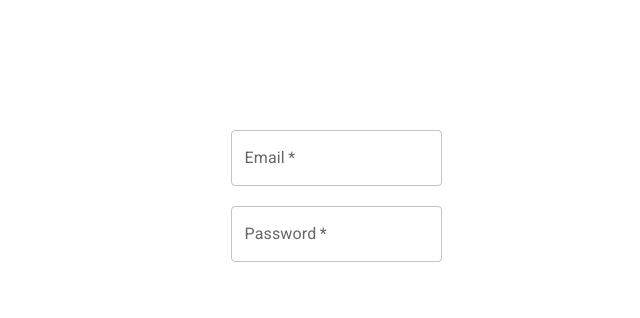
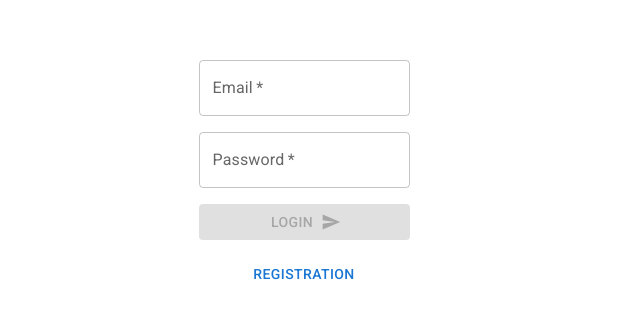
Before and after one commit to HarryGor128/canine-shelter-dog-web, a Next.js app: page /Login in a window 1280 px wide. Shown: the part 212-530 px from the top of the page, without its empty margins (312-952 px from the left). Built offline with nearby package versions, Linux system fonts and the light colour scheme.

Commit message:
[Function] Login account

```diff
--- a/app/Login/page.tsx
+++ b/app/Login/page.tsx
@@ -1,35 +1,66 @@
 'use client';
-import { useState } from 'react';
+import { useContext, useState } from 'react';
 import LoginInfo from '../../components/type/LoginInfo';
-import { Box } from '@mui/material';
+import { Box, Stack } from '@mui/material';
 import TextInput from '../../components/components/common/TextInput/TextInput';
 import useWindowSize from '../../components/hook/common/useWindowSize';
+import Button from '../../components/components/common/Button/Button';
+import { Send } from '@mui/icons-material';
+import authServices from '../../components/services/authServices';
+import AppSnackBarContext from '../../components/components/common/AppSnackBar/context/AppSnackBarContext';
+import { useRouter } from 'next/navigation';
 
 const Login = () => {
     const [loginInfo, setLoginInfo] = useState<LoginInfo>(new LoginInfo());
+    const [isSubmitting, setIsSubmitting] = useState<boolean>(false);
+    const router = useRouter();
+
+    const { setIsOpen, setMsg, setType } = useContext(AppSnackBarContext);
 
     const { width, height } = useWindowSize();
 
     const onInput = (text: string, key: keyof LoginInfo) => {
         setLoginInfo((prev) => {
-            return { [key]: text, ...prev };
+            return { ...prev, [key]: text };
         });
     };
 
-    const onPressLogin = () => {};
+    const onPressLogin = async () => {
+        setIsSubmitting(true);
+
+        if (loginInfo.email && loginInfo.password) {
+            const result = await authServices.login(loginInfo);
+            if (result.result) {
+                router.back();
+            } else {
+                setMsg(result.msg);
+                setType('error');
+                setIsOpen(true);
+            }
+        } else {
+            setMsg('Error');
+            setType('error');
+            setIsOpen(true);
+        }
+    };
+
+    const onPressReg = () => {
+        router.replace('/Registration');
+    };
 
     return (
         <Box
             component='form'
             autoComplete='off'
             noValidate
-            height={height}
-            width={width}
+            height={height * 0.95}
+            width={width * 0.95}
             display={'flex'}
             flexDirection={'column'}
             justifyContent={'center'}
             alignItems={'center'}
         >
+            <Stack direction={'column'} spacing={2}>
                 <TextInput
                     label={'Email'}
                     placeHolder={'Email'}
@@ -37,7 +68,7 @@ const Login = () => {
                         onInput(text, 'email');
                     }}
                     isRequired
-                style={{ margin: '10px 0' }}
+                    error={isSubmitting && !loginInfo.email}
                 />
                 <TextInput
                     label={'Password'}
@@ -46,8 +77,24 @@ const Login = () => {
                         onInput(text, 'password');
                     }}
                     isRequired
-                style={{ margin: '10px 0' }}
+                    error={isSubmitting && !loginInfo.password}
                 />
+                <Button
+                    onPress={() => {
+                        onPressLogin();
+                    }}
+                    text={'Login'}
+                    endIcon={<Send />}
+                    disabled={!loginInfo.email || !loginInfo.password}
+                />
+                <Button
+                    onPress={() => {
+                        onPressReg();
+                    }}
+                    text={'Registration'}
+                    variant={'text'}
+                />
+            </Stack>
         </Box>
     );
 };
--- /dev/null
+++ b/app/Registration/page.tsx
@@ -0,0 +1,5 @@
+const Registration = () => {
+    return <></>;
+};
+
+export default Registration;
--- a/app/layout.tsx
+++ b/app/layout.tsx
@@ -6,6 +6,7 @@ import '@fontsource/roboto/300.css';
 import '@fontsource/roboto/400.css';
 import '@fontsource/roboto/500.css';
 import '@fontsource/roboto/700.css';
+import AppSnackBar from '../components/components/common/AppSnackBar/AppSnackBar';
 
 const inter = Inter({ subsets: ['latin'] });
 
@@ -23,7 +24,9 @@ export default function RootLayout({
         <html lang='en'>
             <body className={inter.className}>
                 <AppProvider>
-                    <HookProvider>{children}</HookProvider>
+                    <HookProvider>
+                        <AppSnackBar>{children}</AppSnackBar>
+                    </HookProvider>
                 </AppProvider>
             </body>
         </html>
--- /dev/null
+++ b/components/components/common/AppSnackBar/AppSnackBar.tsx
@@ -0,0 +1,51 @@
+'use client';
+
+import { Alert, AlertColor, Snackbar } from '@mui/material';
+import { ReactNode, useState } from 'react';
+import AppSnackBarContext, {
+    AppSnackBarContextType,
+} from './context/AppSnackBarContext';
+
+interface Props {
+    children: ReactNode;
+}
+
+const AppSnackBar = ({ children }: Props) => {
+    const [isOpen, setIsOpen] = useState<boolean>(false);
+    const [type, setType] = useState<AlertColor>('info');
+    const [msg, setMsg] = useState<string>('');
+    const [autoHideDuration, setAutoHideDuration] = useState<number>(3000);
+
+    const value: AppSnackBarContextType = {
+        isOpen,
+        setIsOpen,
+        type,
+        setType,
+        msg,
+        setMsg,
+        autoHideDuration,
+        setAutoHideDuration,
+    };
+
+    const onClose = () => {
+        setIsOpen(false);
+        setType('info');
+        setMsg('');
+        setAutoHideDuration(5000);
+    };
+
+    return (
+        <AppSnackBarContext.Provider value={value}>
+            {children}
+            <Snackbar
+                open={isOpen}
+                autoHideDuration={autoHideDuration}
+                onClose={onClose}
+            >
+                <Alert severity={type}>{msg}</Alert>
+            </Snackbar>
+        </AppSnackBarContext.Provider>
+    );
+};
+
+export default AppSnackBar;
--- /dev/null
+++ b/components/components/common/AppSnackBar/context/AppSnackBarContext.ts
@@ -0,0 +1,29 @@
+'use client';
+import { AlertColor } from '@mui/material';
+import { createContext, Dispatch, SetStateAction } from 'react';
+
+export type AppSnackBarContextType = {
+    isOpen: boolean;
+    type: AlertColor;
+    msg: string;
+    autoHideDuration: number;
+    setIsOpen: Dispatch<SetStateAction<boolean>>;
+    setType: Dispatch<SetStateAction<AlertColor>>;
+    setMsg: Dispatch<SetStateAction<string>>;
+    setAutoHideDuration: Dispatch<SetStateAction<number>>;
+};
+
+export const defaultAppSnackBarContext: AppSnackBarContextType = {
+    isOpen: false,
+    type: 'info',
+    msg: '',
+    autoHideDuration: 3000,
+    setIsOpen: () => {},
+    setType: () => {},
+    setMsg: () => {},
+    setAutoHideDuration: () => {},
+};
+
+const AppSnackBarContext = createContext(defaultAppSnackBarContext);
+
+export default AppSnackBarContext;
--- a/components/components/common/Button/Button.tsx
+++ b/components/components/common/Button/Button.tsx
@@ -1,5 +1,46 @@
-const Button = () => {
-    return <></>;
+import {
+    ButtonTypeMap,
+    ExtendButtonBase,
+    Button as MuiButton,
+} from '@mui/material';
+import { CSSProperties, ReactNode } from 'react';
+
+interface ButtonProps {
+    onPress: Function;
+    text: string;
+    startIcon?: ReactNode;
+    endIcon?: ReactNode;
+    style?: CSSProperties;
+    disabled?: boolean;
+    variant?: 'text' | 'contained' | 'outlined';
+    muiButtonProps?: ExtendButtonBase<ButtonTypeMap<{}, 'button'>>;
+}
+
+const Button = ({
+    onPress,
+    text,
+    startIcon,
+    endIcon,
+    style,
+    disabled,
+    variant = 'contained',
+    muiButtonProps,
+}: ButtonProps) => {
+    return (
+        <MuiButton
+            variant={variant}
+            onClick={() => {
+                onPress();
+            }}
+            startIcon={startIcon}
+            endIcon={endIcon}
+            style={style}
+            disabled={disabled}
+            {...muiButtonProps}
+        >
+            {text}
+        </MuiButton>
+    );
 };
 
 export default Button;
--- a/components/components/common/TextInput/TextInput.tsx
+++ b/components/components/common/TextInput/TextInput.tsx
@@ -7,6 +7,7 @@ interface TextInputProps {
     isRequired?: boolean;
     placeHolder?: string;
     style?: CSSProperties;
+    error?: boolean;
     muiTextFieldProps?: TextFieldProps;
 }
 
@@ -16,6 +17,7 @@ const TextInput = ({
     isRequired,
     placeHolder,
     style,
+    error,
     muiTextFieldProps,
 }: TextInputProps) => {
     const input = (
@@ -31,6 +33,7 @@ const TextInput = ({
             onChange={input}
             placeholder={placeHolder}
             style={style}
+            error={error}
             {...muiTextFieldProps}
         />
     );
--- a/components/constant/ApiSetting.ts
+++ b/components/constant/ApiSetting.ts
@@ -1,8 +1,9 @@
 import { AxiosRequestConfig } from 'axios';
 
 // const apiURL = 'https://canine-shelter-dog-api.zeabur.app/'; // zeabur
-// const apiURL = 'http://192.168.1.6:8000/'; // Local Lan IP
-const apiURL = 'http://localhost:8000/'; // localhost
+// const apiURL = 'http://192.168.1.6:8000/'; // Home Local Lan IP
+const apiURL = 'http://192.168.10.56:8000/'; // Office Local Lan IP
+// const apiURL = 'http://localhost:8000/'; // localhost
 
 const axiosSetting: AxiosRequestConfig = {
     baseURL: apiURL,
--- a/components/services/authServices.ts
+++ b/components/services/authServices.ts
@@ -1,8 +1,39 @@
+import axios from 'axios';
 import LoginInfo from '../type/LoginInfo';
 import RegistrationInfo from '../type/RegistrationInfo';
+import ApiEndpoint from '../constant/ApiEndpoint';
+import { setUser } from '../store/reducer/userSlice';
+import { store } from '../store/store';
+import { setIsLogin } from '../store/reducer/appStateSlice';
 
 const authServices = {
-    login(loginInfo: LoginInfo) {},
+    async login(loginInfo: LoginInfo): Promise<APIResult> {
+        try {
+            const result = await axios.post(ApiEndpoint.auth.Login, loginInfo);
+            console.log(
+                '🚀 ~ file: authServices.ts:10 ~ login ~ result:',
+                result,
+            );
+
+            const data = result.data;
+            if (data === undefined) {
+                return Promise.resolve({
+                    result: false,
+                    msg: result.response.data,
+                });
+            }
+            store.dispatch(setUser(data));
+            store.dispatch(setIsLogin(true));
+
+            return Promise.resolve({ result: true, msg: '' });
+        } catch (error) {
+            console.log(
+                '🚀 ~ file: authServices.ts:14 ~ login ~ error:',
+                error,
+            );
+            return Promise.resolve({ result: false, msg: error as string });
+        }
+    },
 
     registration(registrationInfo: RegistrationInfo) {},
 };
```
Also changed, not shown: components/type/APIResult.ts (added, +9 -0 lines). Lines whose indentation alone changed are shown as unchanged.
